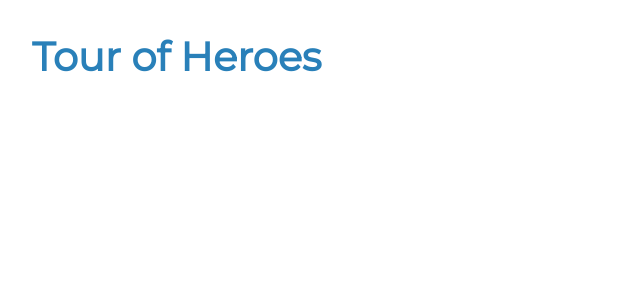
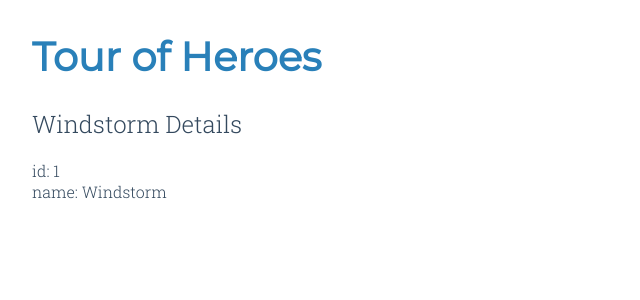
Before and after one commit to mariabrock/angular-tour-of-heroes, an Angular app: page / in a window 1280 px wide. Shown: the top 300 px of the page, without its empty margins (0-640 px from the left). Built offline with nearby package versions, Linux system fonts and the light colour scheme.

Commit message:
created hero compenent

```diff
--- a/src/app/app.component.html
+++ b/src/app/app.component.html
@@ -1 +1,3 @@
 <h1>{{title}}</h1>
+
+<app-heroes></app-heroes>
--- a/src/app/app.module.ts
+++ b/src/app/app.module.ts
@@ -2,10 +2,12 @@
 import { BrowserModule } from '@angular/platform-browser';
 
 import { AppComponent } from './app.component';
+import { HeroesComponent } from './heroes/heroes.component';
 
 @NgModule({
   declarations: [
-    AppComponent
+    AppComponent,
+    HeroesComponent
   ],
   imports: [
     BrowserModule
--- /dev/null
+++ b/src/app/hero.ts
@@ -0,0 +1,4 @@
+export interface Hero {
+    id: number;
+    name: string;
+}
--- /dev/null
+++ b/src/app/heroes/heroes.component.html
@@ -0,0 +1,3 @@
+<h2>{{hero.name}} Details</h2>
+<div><span>id: </span>{{hero.id}}</div>
+<div><span>name: </span>{{hero.name}}</div>
--- /dev/null
+++ b/src/app/heroes/heroes.component.ts
@@ -0,0 +1,20 @@
+import { Component, OnInit } from '@angular/core';
+import { Hero } from '../hero'
+
+@Component({
+  selector: 'app-heroes',
+  templateUrl: './heroes.component.html',
+  styleUrls: ['./heroes.component.css']
+})
+export class HeroesComponent implements OnInit {
+hero: Hero = {
+  id: 1,
+  name: 'Windstorm'
+};
+
+  constructor() { }
+
+  ngOnInit(): void {
+  }
+
+}
```
Also changed, not shown: src/test.ts (deleted, +0 -26 lines), src/app/heroes/heroes.component.css (added), 2 other files (tests, documents, lock files or other folders).
